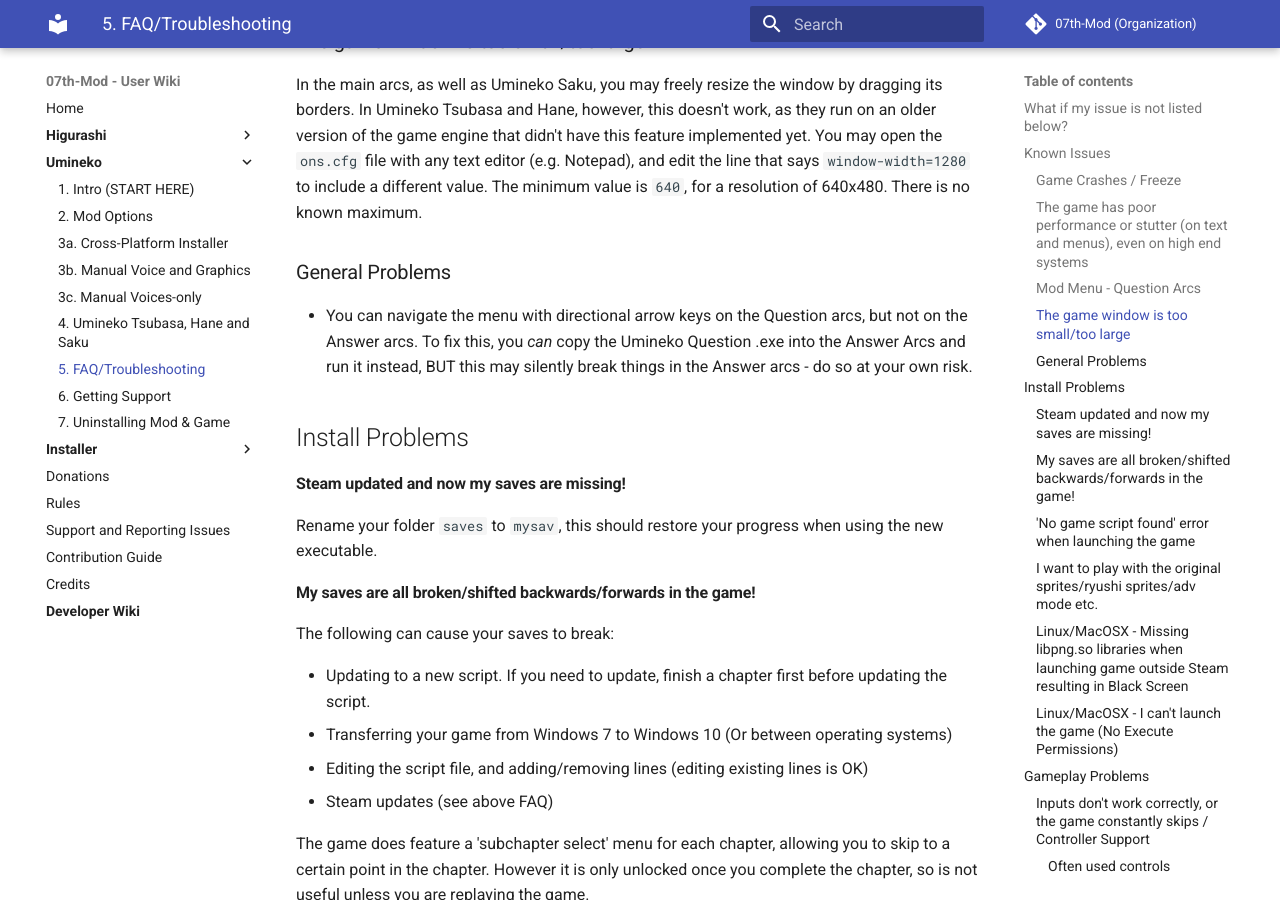
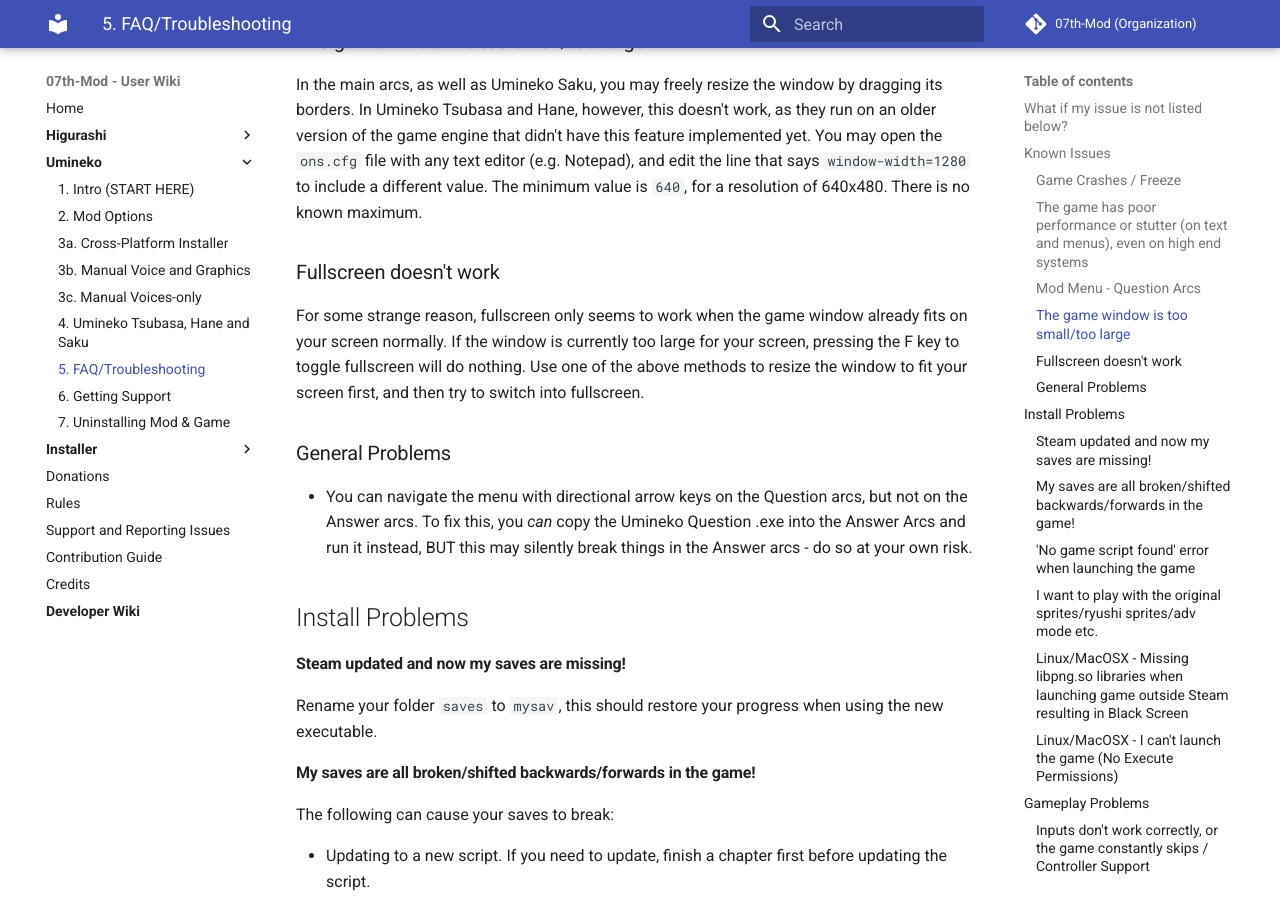
Before and after one commit to 07th-mod/wiki, an MkDocs documentation site: the page built from docs/Umineko/Umineko-Part-0-TroubleShooting-and-FAQ.md, in a window 1280 px wide and 900 px high, scrolled down 1551 px. Built offline with MkDocs 1.6.1 and Material for MkDocs 9.7.7, drawn with Linux system fonts in a browser that asks for light colours.

Commit message:
Update Umineko-Part-0-TroubleShooting-and-FAQ.md

```diff
--- a/docs/Umineko/Umineko-Part-0-TroubleShooting-and-FAQ.md
+++ b/docs/Umineko/Umineko-Part-0-TroubleShooting-and-FAQ.md
@@ -53,6 +53,9 @@
 
 ### The game window is too small/too large
 In the main arcs, as well as Umineko Saku, you may freely resize the window by dragging its borders. In Umineko Tsubasa and Hane, however, this doesn't work, as they run on an older version of the game engine that didn't have this feature implemented yet. You may open the `ons.cfg` file with any text editor (e.g. Notepad), and edit the line that says `window-width=1280` to include a different value. The minimum value is `640`, for a resolution of 640x480. There is no known maximum.
+
+### Fullscreen doesn't work
+For some strange reason, fullscreen only seems to work when the game window already fits on your screen normally. If the window is currently too large for your screen, pressing the F key to toggle fullscreen will do nothing. Use one of the above methods to resize the window to fit your screen first, and then try to switch into fullscreen.
 
 ### General Problems
 
```
